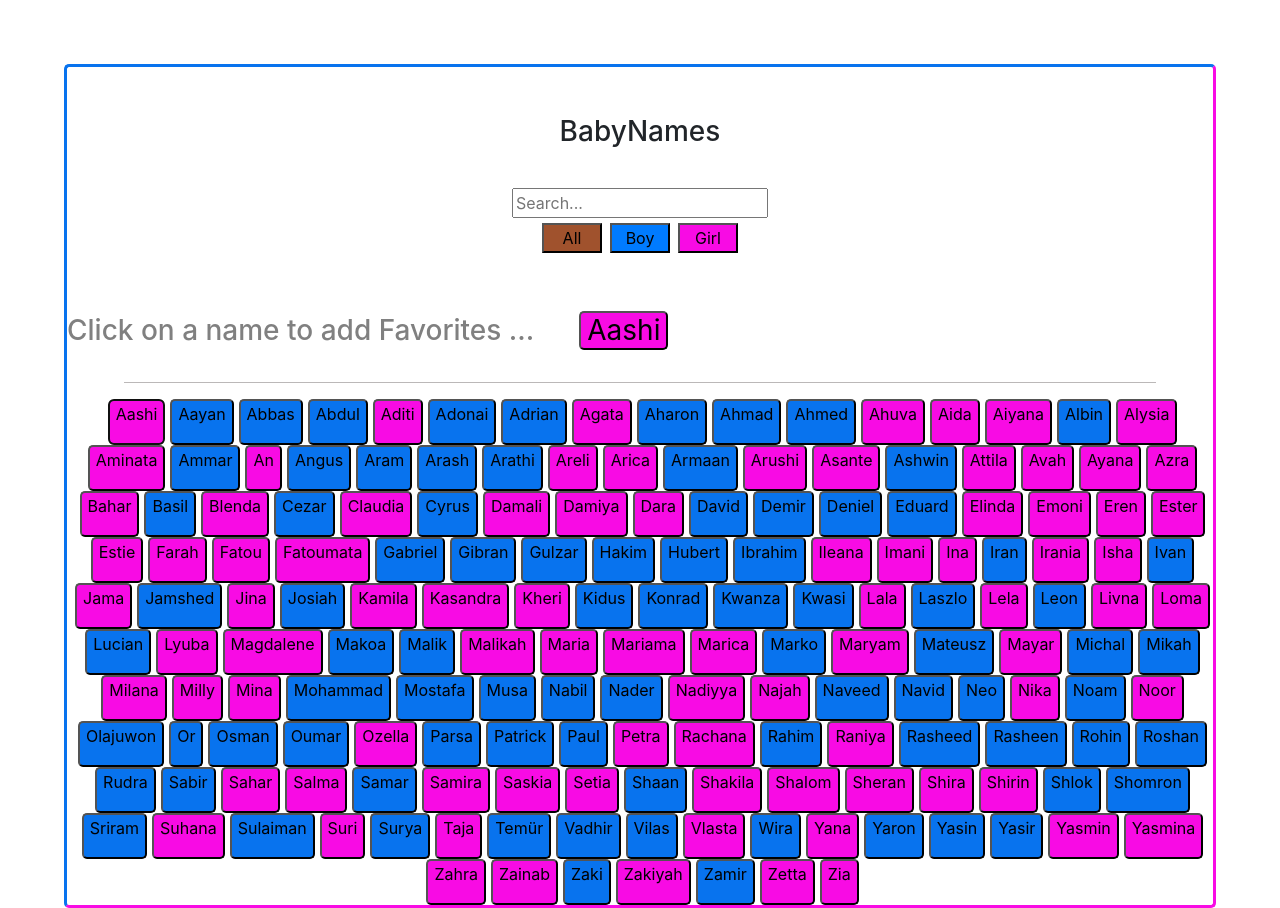
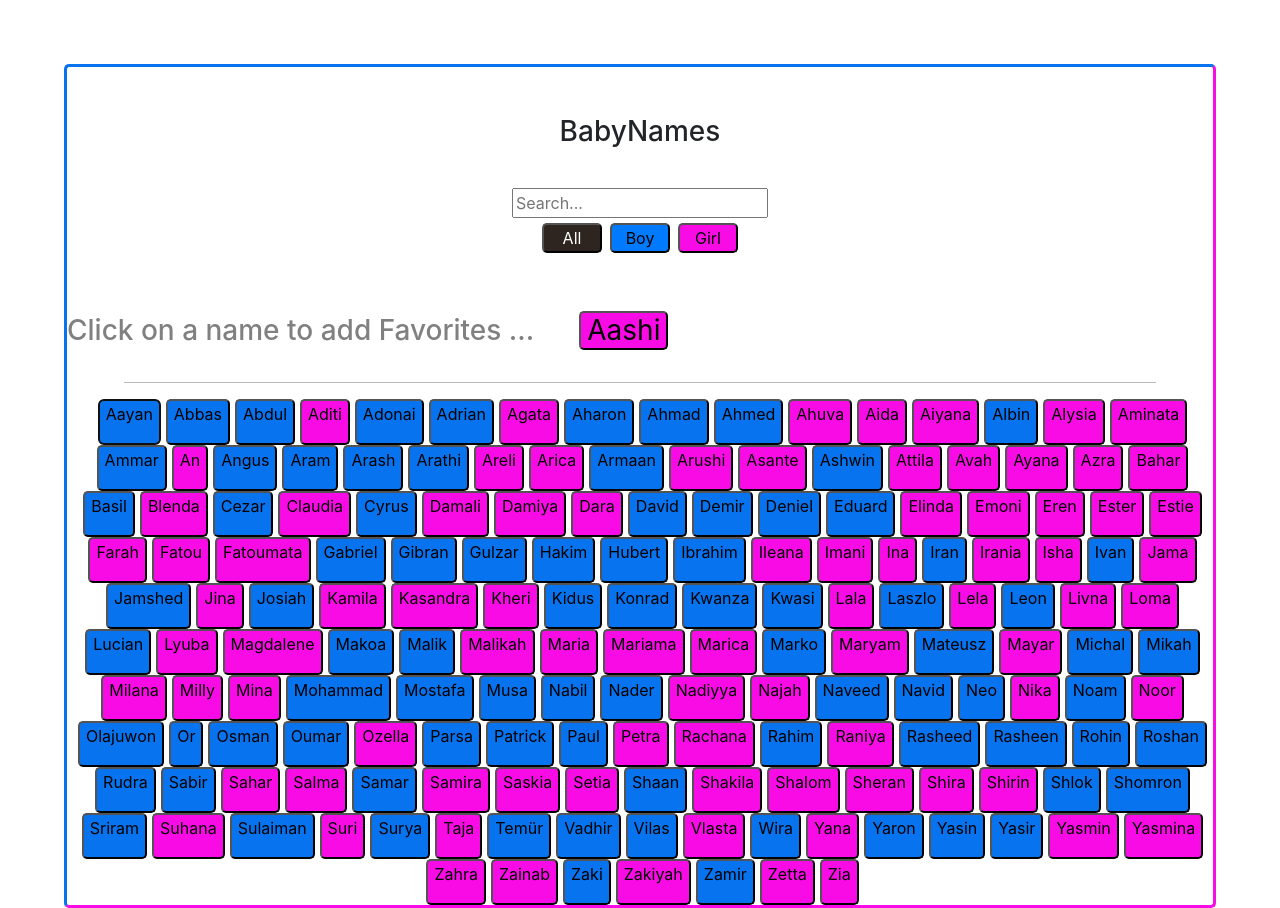
Before and after one commit to SenaitEkubai/baby-names-react, a React (Create React App) app: page / in a window 1280 px wide. Both pictures are taken after a click on the button "Aashi". Built offline with nearby package versions, Linux system fonts and the light colour scheme.

Commit message:
completed challenge

```diff
--- a/src/App.css
+++ b/src/App.css
@@ -78,13 +78,17 @@ hr {
 .girl {
   background-color: #f80be4;
   width: 60px;
+  border-radius: 5px;
 }
 .boy {
   width: 60px;
+  border-radius: 5px;
 }
 .all {
   width: 60px;
-  background-color: sienna;
+  background-color: rgb(46, 37, 33);
+  border-radius: 5px;
+  color: white;
 }
 input {
   margin-top: 2%;
--- a/src/BabyNameLists.js
+++ b/src/BabyNameLists.js
@@ -15,7 +15,9 @@ const BabyNameLists = (props) => {
   function addFavorite(id) {
     setFav([...fav, id]);
   }
-
+  function removeFav(id) {
+    setFav(fav.filter((item) => item !== id));
+  }
   return (
     <div className={props.class}>
       <div>
@@ -37,7 +39,7 @@ const BabyNameLists = (props) => {
           }}
         />
       </div>
-      <Favorites fav={fav} data={BabyNamesData} />
+      <Favorites fav={fav} data={BabyNamesData} removeFavHandler={removeFav} />
       <hr></hr>
 
       {isGirlClicked
@@ -53,6 +55,8 @@ const BabyNameLists = (props) => {
                 return el;
               }
             })
+            .filter((item) => !fav.includes(item.id))
+
             .sort((a, b) => {
               if (a.name < b.name) {
                 return -1;
@@ -80,6 +84,8 @@ const BabyNameLists = (props) => {
                 return el;
               }
             })
+            .filter((item) => !fav.includes(item.id))
+
             .sort((a, b) => {
               if (a.name < b.name) {
                 return -1;
@@ -101,6 +107,7 @@ const BabyNameLists = (props) => {
               return el.name.toLowerCase().includes(searchTerm.toLowerCase());
             }
           })
+            .filter((item) => !fav.includes(item.id))
             .sort((a, b) => {
               if (a.name < b.name) {
                 return -1;
--- a/src/Favorites.js
+++ b/src/Favorites.js
@@ -1,15 +1,17 @@
 import React from "react";
-const Favorites = ({ data, fav }) => {
+const Favorites = ({ data, fav, removeFavHandler }) => {
   const namesList = fav.map((id) => {
     const name = data.filter((el) => el.id === id);
-
     return (
-      <button key={id} className={name[0].sex === "f" ? "female" : "male"}>
+      <button
+        key={id}
+        className={name[0].sex === "f" ? "female" : "male"}
+        onClick={() => removeFavHandler(id)}
+      >
         {name[0].name}
       </button>
     );
   });
-  for (var i = 0; i < namesList.length; i++) {}
 
   return (
     <div className="favorite">
```
